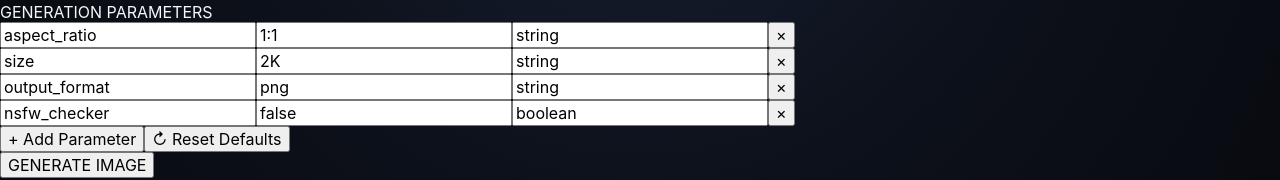
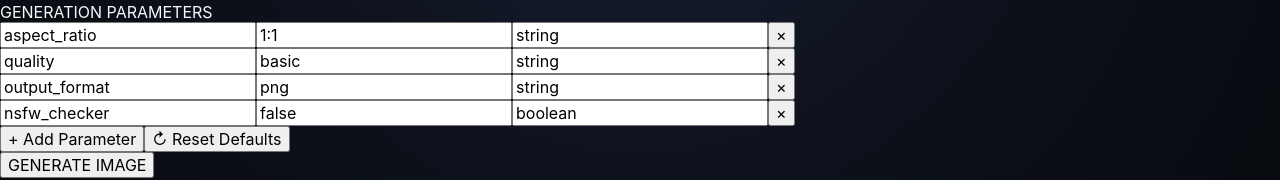
Before and after one commit to j9project/jason-ai-image-studio, a Next.js app: page / in a window 1280 px wide. Shown: the part 216-396 px from the top of the page. Built offline with nearby package versions, Linux system fonts and the light colour scheme.

Commit message:
Update Seedream 5 default parameters

```diff
--- a/app/page.js
+++ b/app/page.js
@@ -4,7 +4,7 @@ import { useEffect, useState } from "react";
 
 const defaultParams = [
   { key: "aspect_ratio", value: "1:1", type: "string" },
-  { key: "size", value: "2K", type: "string" },
+  { key: "quality", value: "basic", type: "string"  },
   { key: "output_format", value: "png", type: "string" },
   { key: "nsfw_checker", value: "false", type: "boolean" },
 ];
```
